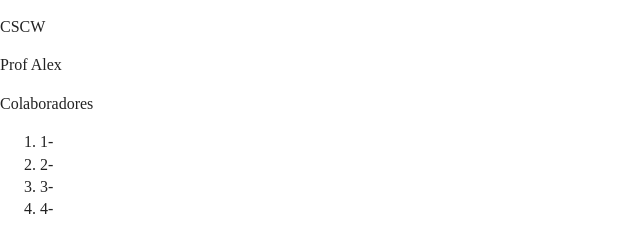
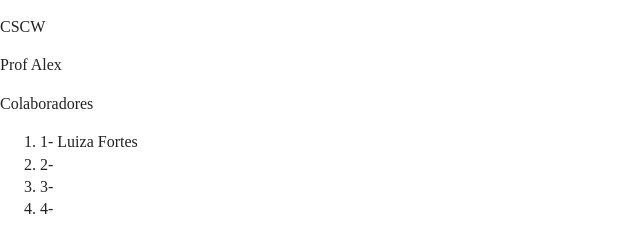
Before and after one commit to salgado/cscw.2019.2.pullrequest.alex, a plain HTML site: page index.html in a window 1280 px wide. Shown: the full height of the page, 0-640 px from the left. Drawn offline with nearby package versions, Linux system fonts and the light colour scheme.

Commit message:
Incluí 1 - Luiza Fortes

```diff
--- a/index.html
+++ b/index.html
@@ -28,7 +28,7 @@
 
   <p>Colaboradores</p>
   <ol>
-  <li>1-</li>
+  <li>1- Luiza Fortes</li>
   <li>2-</li>
   <li>3-</li>
   <li>4-</li>
```
